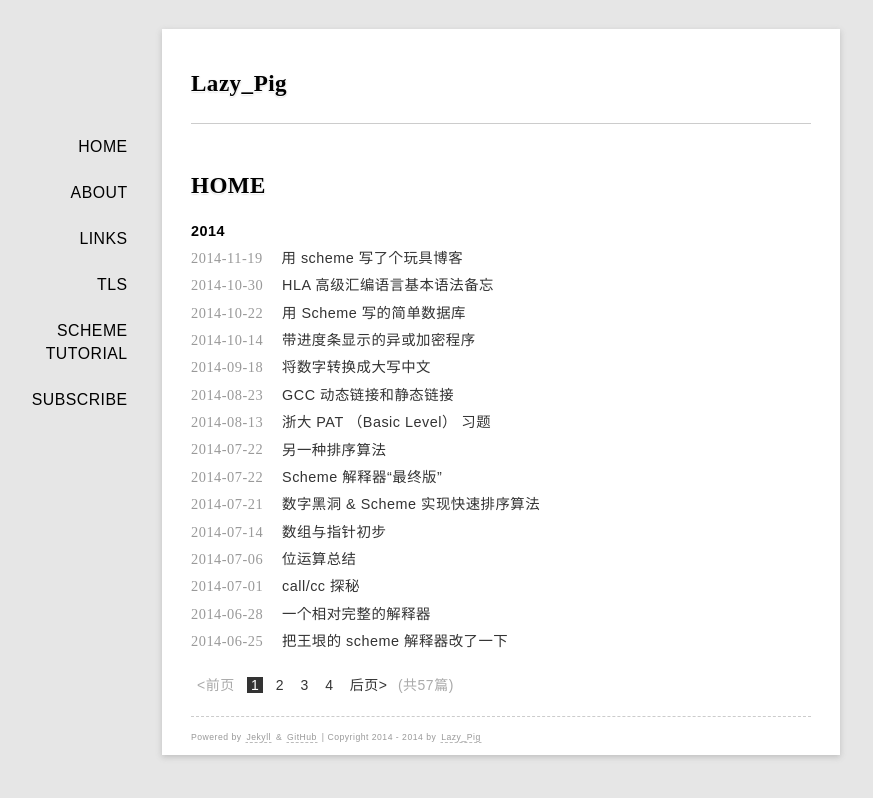
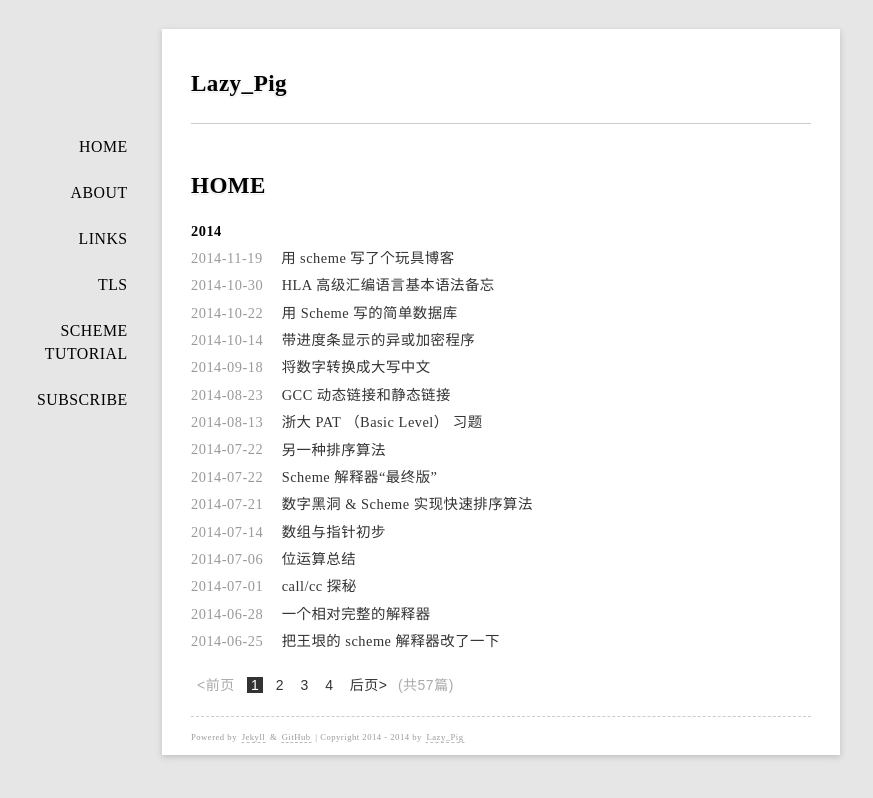
Before and after one commit to rhuichao/uternet.github.io, a Jekyll site: the page built from index.html, in a window 1280 px wide. Shown: the top 798 px of the page, without its empty margins (139-1012 px from the left). Built offline with Jekyll 4.4.1, drawn with Linux system fonts in a browser that asks for light colours; Markdown is read by kramdown in place of the engine named in the settings; the list of posts is cut into pages by our own code.

Commit message:
new document posted

```diff
--- a/media/css/style.css
+++ b/media/css/style.css
@@ -7,7 +7,8 @@ body{
     letter-spacing :0.5px;
     margin-left:auto;
     margin-right:auto;
-    font-family:"Hiragino Sans GB","Microsoft YaHei","WenQianYi Micro Hei",sans-serif;
+    font-family: "Charter",serif;
+    /*font-family:"Hiragino Sans GB","Microsoft YaHei","WenQianYi Micro Hei",sans-serif;*/
     color:#000000;
     background-color:#e6e6e6;
     line-height: 1.5;
```
